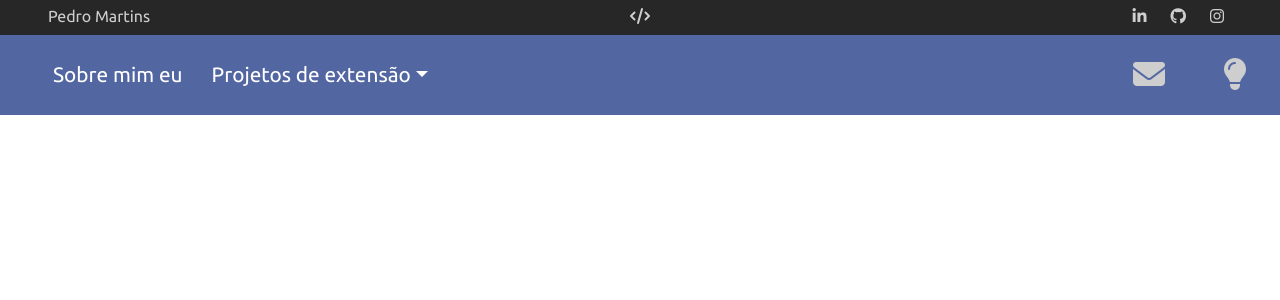
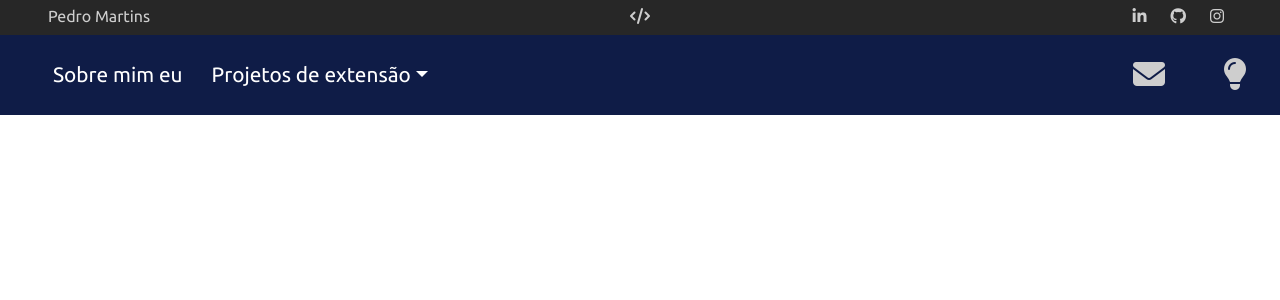
Before and after one commit to originwolf/portfolio, a Vue app: page / in a window 1280 px wide. Shown: the top 300 px of the page. Built offline with nearby package versions, Linux system fonts and the light colour scheme.

Commit message:
changed the theme main color

```diff
--- a/src/components/header/TheHeader.vue
+++ b/src/components/header/TheHeader.vue
@@ -57,7 +57,7 @@ export default {
 </script>
 <style scoped>
 .navbar {
-  background-color: rgba(39, 64, 139, 0.8);
+  background-color: #0F1C47;
 }
 
 .nav-link {
```
